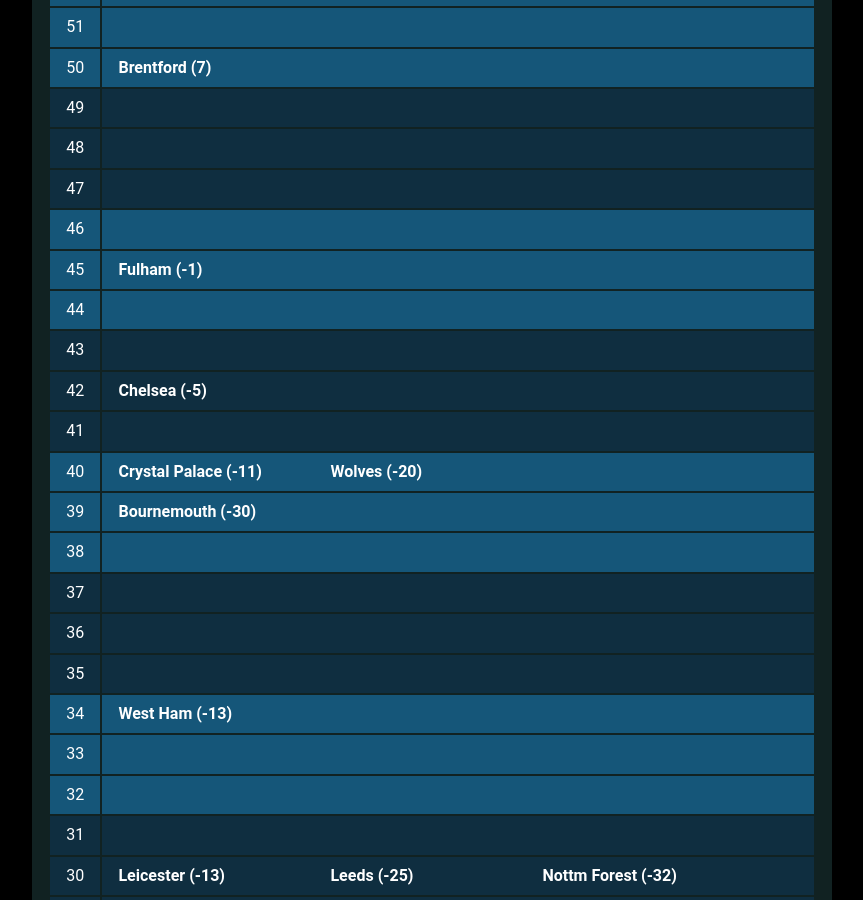
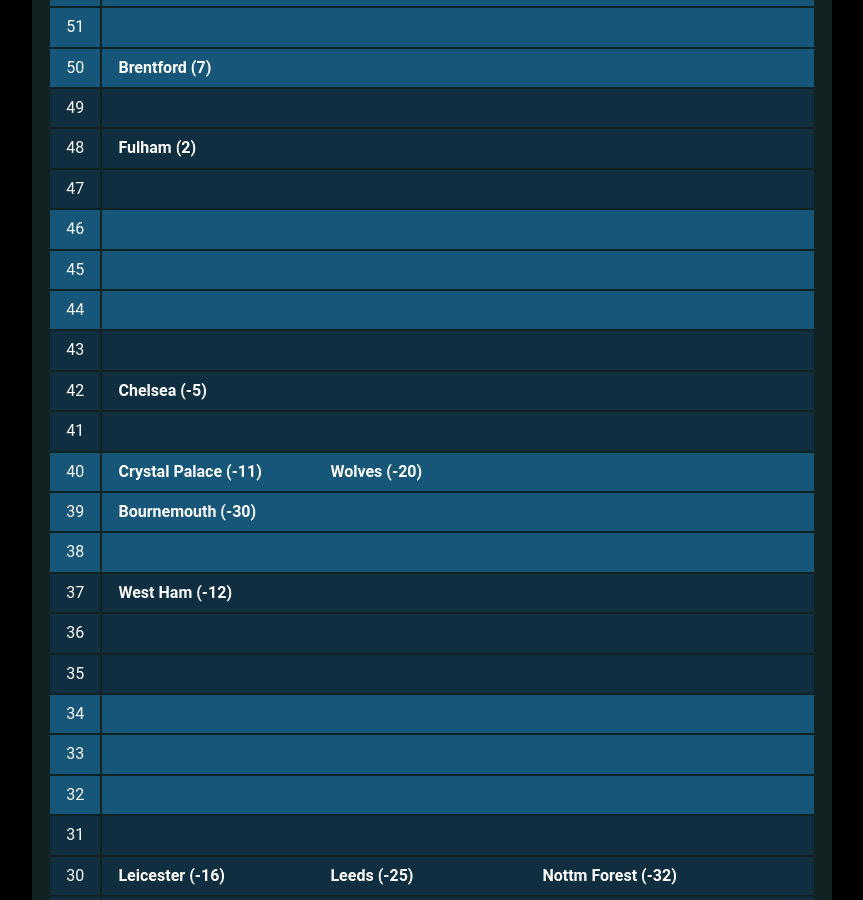
Before and after one commit to muru/muru.github.io, a Jekyll site: the page built from resources.md, in a window 1280 px wide and 900 px high, scrolled down 2730 px. Shown: the whole window, without its empty margins (208-1071 px from the left). Built offline with Jekyll 4.4.1, drawn with Linux system fonts in a browser that asks for light colours; some web fonts are replaced; some of the changed text lies outside the part shown.

Commit message:
updated cann-table: Tue  9 May 00:04:35 JST 2023

```diff
--- a/cann-table.html
+++ b/cann-table.html
@@ -9,6 +9,7 @@
 	<tr class="cann-row-1">
 		<td class="cann-point"> 81 </td>
 		<td class="cann-clubs">
+			<span class="club-name"> Arsenal (44) </span>
 		</td>
  	</tr>
 	<tr class="cann-row-1">
@@ -24,7 +25,6 @@
 	<tr class="cann-row-2">
 		<td class="cann-point"> 78 </td>
 		<td class="cann-clubs">
-			<span class="club-name"> Arsenal (42) </span>
 		</td>
  	</tr>
 	<tr class="cann-row-2">
@@ -90,7 +90,7 @@
 	<tr class="cann-row-2">
 		<td class="cann-point"> 65 </td>
 		<td class="cann-clubs">
-			<span class="club-name"> Newcastle (34) </span>
+			<span class="club-name"> Newcastle (32) </span>
 		</td>
  	</tr>
 	<tr class="cann-row-1">
@@ -101,7 +101,7 @@
 	<tr class="cann-row-1">
 		<td class="cann-point"> 63 </td>
 		<td class="cann-clubs">
-			<span class="club-name"> Man Utd (9) </span>
+			<span class="club-name"> Man Utd (8) </span>
 		</td>
  	</tr>
 	<tr class="cann-row-1">
@@ -182,6 +182,7 @@
 	<tr class="cann-row-2">
 		<td class="cann-point"> 48 </td>
 		<td class="cann-clubs">
+			<span class="club-name"> Fulham (2) </span>
 		</td>
  	</tr>
 	<tr class="cann-row-2">
@@ -197,7 +198,6 @@
 	<tr class="cann-row-1">
 		<td class="cann-point"> 45 </td>
 		<td class="cann-clubs">
-			<span class="club-name"> Fulham (-1) </span>
 		</td>
  	</tr>
 	<tr class="cann-row-1">
@@ -242,6 +242,7 @@
 	<tr class="cann-row-2">
 		<td class="cann-point"> 37 </td>
 		<td class="cann-clubs">
+			<span class="club-name"> West Ham (-12) </span>
 		</td>
  	</tr>
 	<tr class="cann-row-2">
@@ -257,7 +258,6 @@
 	<tr class="cann-row-1">
 		<td class="cann-point"> 34 </td>
 		<td class="cann-clubs">
-			<span class="club-name"> West Ham (-13) </span>
 		</td>
  	</tr>
 	<tr class="cann-row-1">
@@ -278,7 +278,7 @@
 	<tr class="cann-row-2">
 		<td class="cann-point"> 30 </td>
 		<td class="cann-clubs">
-			<span class="club-name"> Leicester (-13) </span>
+			<span class="club-name"> Leicester (-16) </span>
 			<span class="club-name"> Leeds (-25) </span>
 			<span class="club-name"> Nottm Forest (-32) </span>
 		</td>
```
Also changed, not shown: other parts of cann-table.html (+1 -1 lines).
